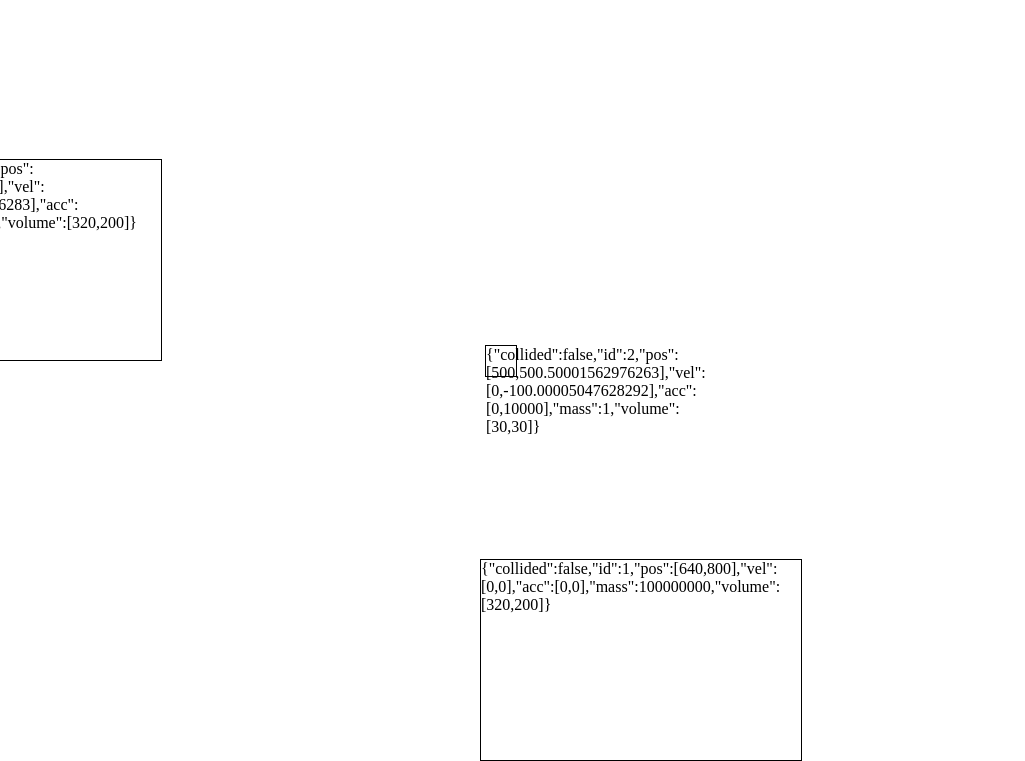
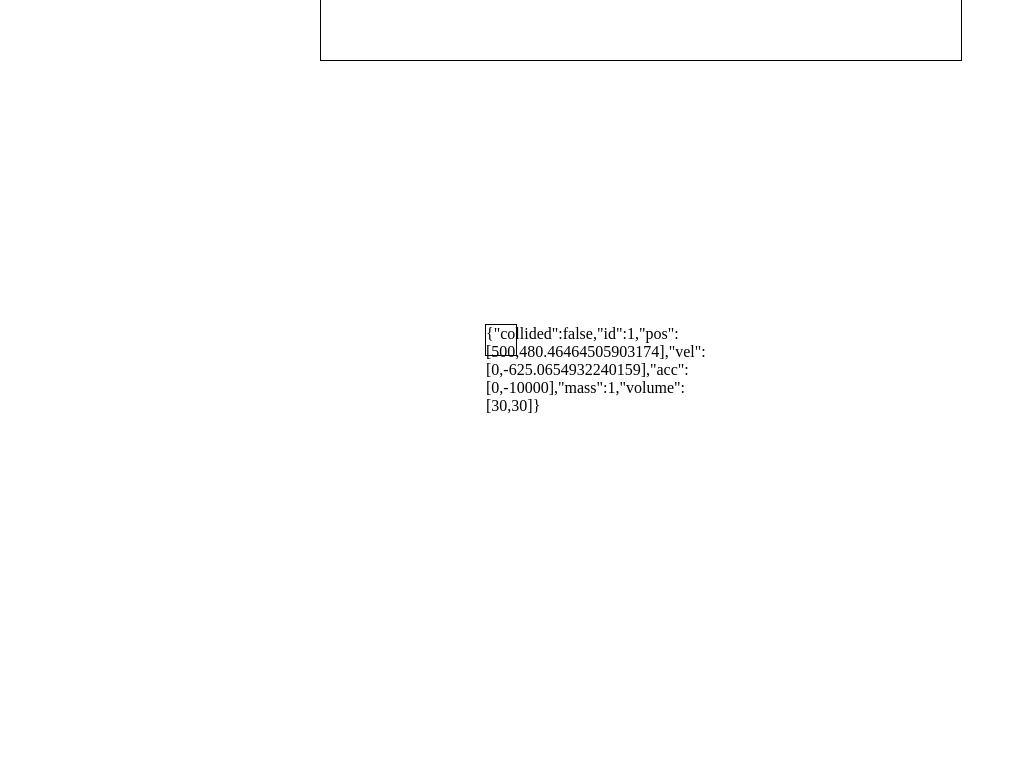
Before and after one commit to Blake-Dowling/Typescript-Physics-Simulator, a React (Create React App) app: page / in a window 1280 px wide. Shown: the part 141-902 px from the top of the page, without its empty margins (0-1025 px from the left). After the commit the page ends 800 px from the top, so only its background shows below. Built offline with nearby package versions, Linux system fonts and the light colour scheme.

Commit message:
Time delta quadratic and p + KE conservation working.

```diff
--- a/src/index.tsx
+++ b/src/index.tsx
@@ -19,18 +19,18 @@ export default function Index() {
     setObList((prevObList) => {
       const newObList = [...prevObList]
       // left wall
-      newObList.push(new ob(newObList.length, [0*SCREEN_WIDTH, .5*SCREEN_HEIGHT], [0, 0], [0, 0], 100000000, [SCREEN_WIDTH/4, SCREEN_HEIGHT/4]));
+      // newObList.push(new ob(newObList.length, [0*SCREEN_WIDTH, .5*SCREEN_HEIGHT], [0, 0], [0, 0], 100000000, [SCREEN_WIDTH/4, SCREEN_HEIGHT/4]));
       // //bottom wall
 
 
-      newObList.push(new ob(newObList.length, [.5*SCREEN_WIDTH, 1*SCREEN_HEIGHT], [0, 0], [0, 0], 100000000, [SCREEN_WIDTH/4, SCREEN_HEIGHT/4]));
+      // newObList.push(new ob(newObList.length, [.5*SCREEN_WIDTH, 1*SCREEN_HEIGHT], [0, 0], [0, 0], 100000000, [SCREEN_WIDTH/4, SCREEN_HEIGHT/4]));
       // //right wall
       // newObList.push(new ob(newObList.length, [1.5*SCREEN_WIDTH, .5*SCREEN_HEIGHT], [0, 0], [0, 0], 100000000, [SCREEN_WIDTH/2, SCREEN_HEIGHT/2]));
       // //top wall
-      //newObList.push(new ob(newObList.length, [.5*SCREEN_WIDTH, 0*SCREEN_HEIGHT], [0, 0], [0, 0], 100000000, [SCREEN_WIDTH/2, SCREEN_HEIGHT/2]));
+      newObList.push(new ob(newObList.length, [.5*SCREEN_WIDTH, 0*SCREEN_HEIGHT], [0, 0], [0, 0], 100000000, [SCREEN_WIDTH/2, SCREEN_HEIGHT/2]));
 
 
-      newObList.push(new ob(newObList.length, [500, 500], [0, 0], [0, 10000], 1, [30, 30]));
+      newObList.push(new ob(newObList.length, [500, 500], [0, 0], [0, -10000], 1, [30, 30]));
 
       // newObList.push(new ob([500, 200], [0, 0], [0, -10000], 1, [30, 30]));
 
@@ -82,7 +82,8 @@ export default function Index() {
                 obj.accl(ttc)
                 obj_other.move(ttc)
                 obj_other.accl(ttc)
-                // console.log(obj.vel[1])
+                // console.log(":::",obj.pos)
+                // console.log(":::",obj_other.pos)
                 obj.collision(Dir.y, obj, obj_other)
                 // console.log(obj.vel[1])
                 obj.move(T-ttc)
--- a/src/ob.tsx
+++ b/src/ob.tsx
@@ -68,10 +68,10 @@ export class ob{
         )
         / (2 * ((mass1**2) + mass1*mass2))
       )
-      if(obj1.id === 2){
-        console.log(obj1.vel[i])
-        console.log(vf1_plus,vf1_minus)
-      }
+      // if(obj1.id === 2){
+      //   console.log(obj1.vel[i])
+      //   console.log(vf1_plus,vf1_minus)
+      // }
       let vf1 = vf1_plus;
       // Select side of quadratic opposite to starting velocity
       if(Math.abs(vf1 - obj1.vel[i]) < 0.0001){
@@ -103,9 +103,10 @@ export class ob{
 
         }
         // d = Math.sqrt(d);
-        // if(this.id===1){
-        //   console.log(d)
-        // }
+        if(this.id===1){
+          // console.log(obj1.pos)
+          console.log(d)
+        }
         for(let i=0; i<obj1.vel.length; i++){
           v[i] += (obj2.vel[i] - obj1.vel[i]);
         }
```
